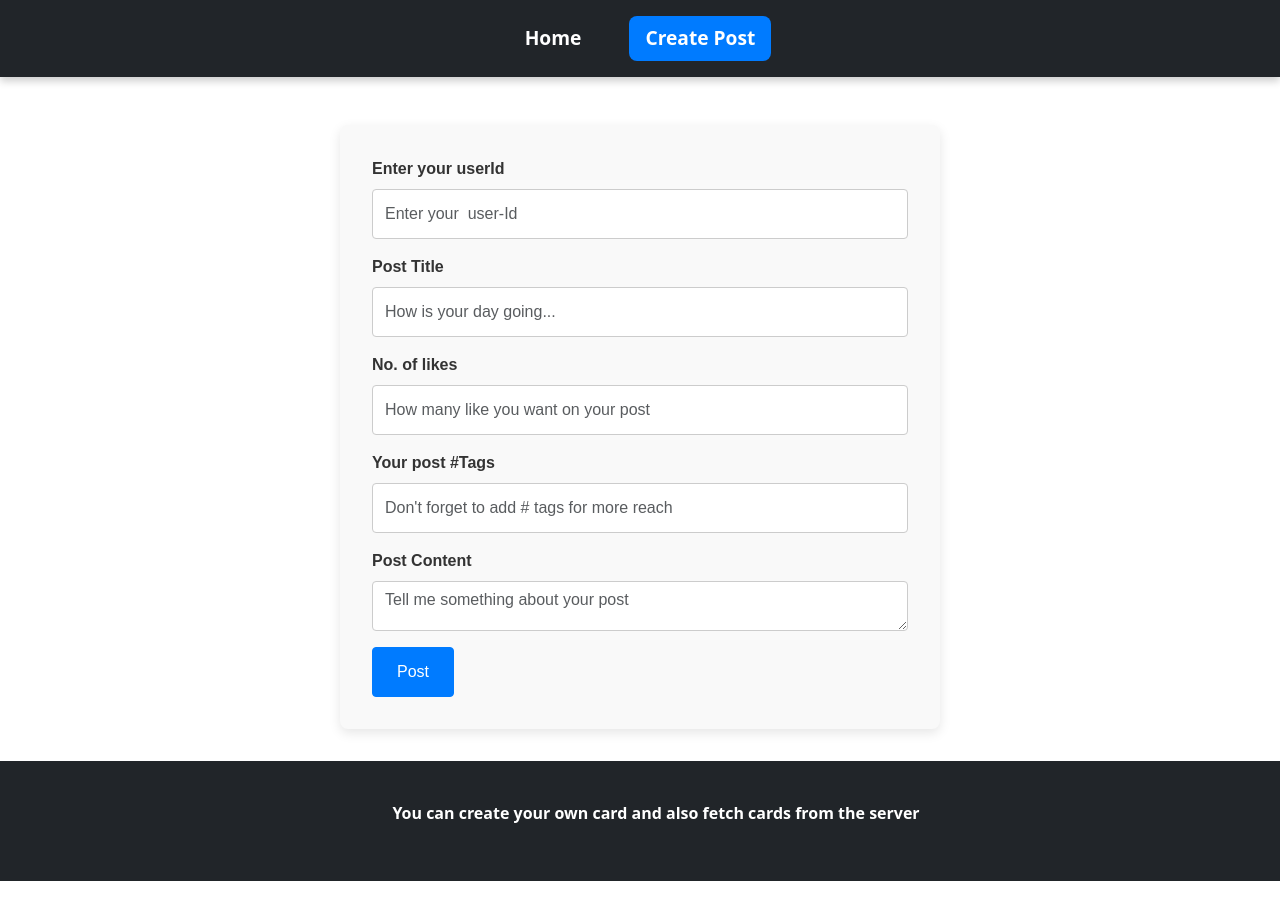
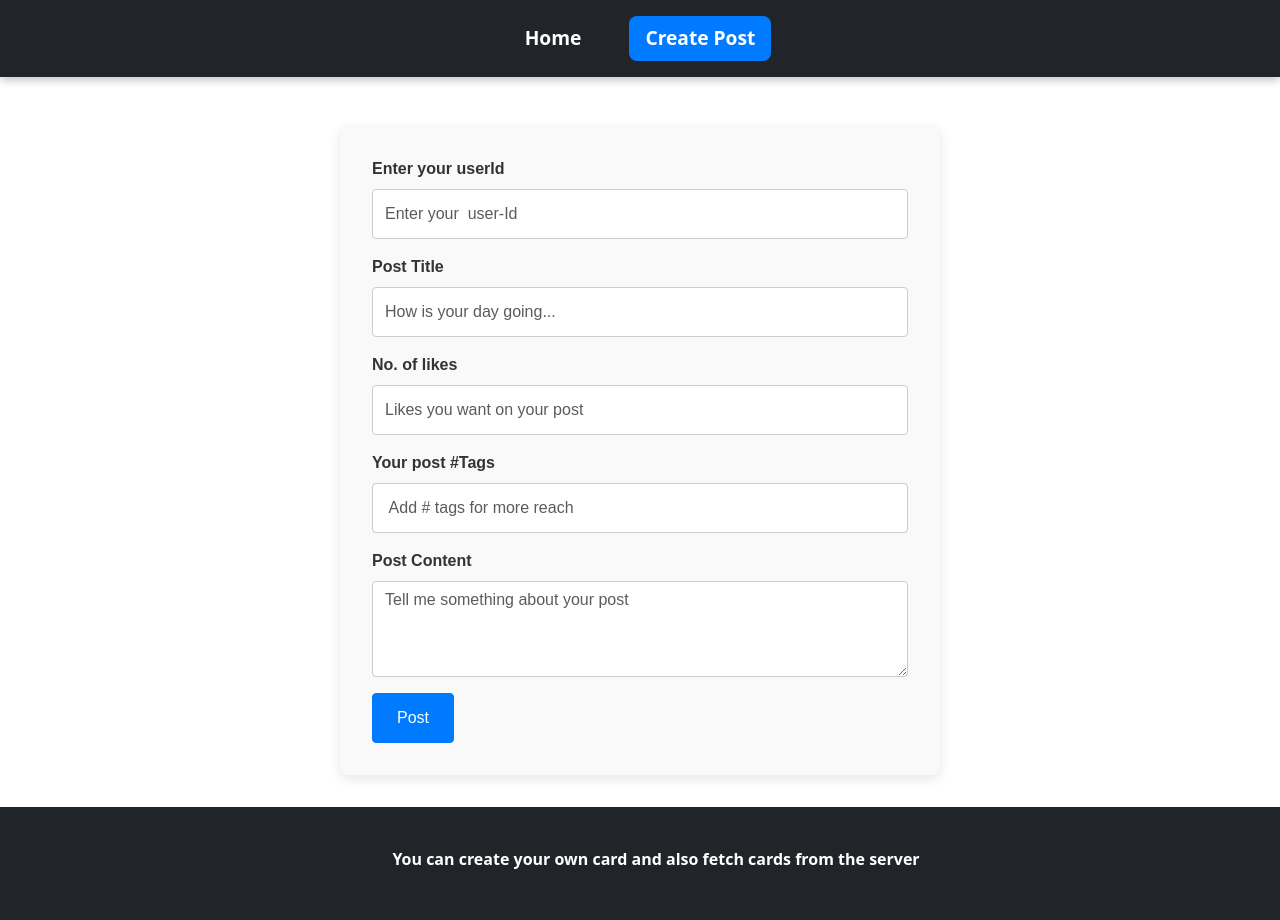
Before and after one commit to piyush254/CreateCards, a React (Vite) app: page / in a window 1280 px wide. Both pictures are taken after a click on the item "Create Post". Shown: the top 920 px of the page. Before the commit the page ends 881 px from the top, so only its background shows below. Built offline with nearby package versions, Linux system fonts and the light colour scheme.

Commit message:
Make more beautiful by css

```diff
--- a/src/components/CreateCard.css
+++ b/src/components/CreateCard.css
@@ -63,3 +63,8 @@
 .CreateCard {
   margin-bottom: 2rem;
 }
+
+
+.h-100{
+  height: 6rem !important;
+}
--- a/src/components/CreateCard.jsx
+++ b/src/components/CreateCard.jsx
@@ -65,7 +65,7 @@ function CreateCard({setItem}) {
           ref={likesElement}
           className="form-control"
           id="like"
-          placeholder="How many like you want on your post"
+          placeholder="Likes you want on your post"
         />
       </div>{" "}
       <div className="mb-3 ">
@@ -77,7 +77,7 @@ function CreateCard({setItem}) {
           ref={TagsElement}
           className="form-control"
           id="Tags"
-          placeholder="Don't forget to add # tags for more reach"
+          placeholder=" Add # tags for more reach"
         />
       </div>
       <div className="mb-3 ">
@@ -87,7 +87,7 @@ function CreateCard({setItem}) {
         <textarea
           type="text"
           ref={bodyElement}
-          className="form-control"
+          className="form-control h-100"
           id="body"
           placeholder="Tell me something about your post"
         />
```
